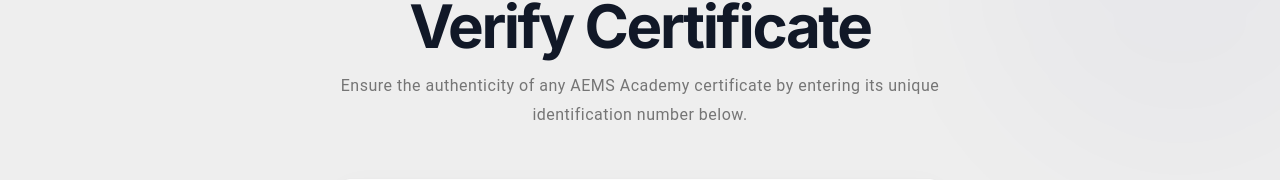
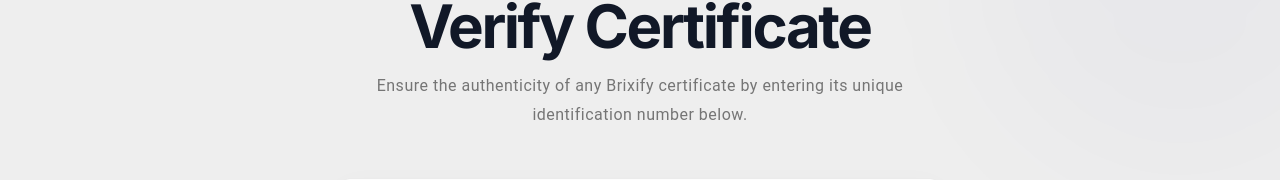
Before and after one commit to rishumohammed/aems, a Nuxt app in the folder frontend/: page /verify in a window 1280 px wide. Shown: the part 198-378 px from the top of the page. Built offline with nearby package versions, Linux system fonts and the light colour scheme; no server answers.

Commit message:
fix: update copy from AEMS to Brixify in verify page

```diff
--- a/frontend/pages/verify.vue
+++ b/frontend/pages/verify.vue
@@ -10,7 +10,7 @@
           <v-chip size="small" color="primary" variant="flat" class="mb-4 font-weight-bold text-uppercase tracking-widest">Official Credentials</v-chip>
           <h1 class="text-h2 font-weight-black mb-4 tracking-tight" style="color: var(--g7);">Verify Certificate</h1>
           <p class="text-body-1 text-grey-darken-1 mx-auto" style="max-width: 600px; line-height: 1.8;">
-            Ensure the authenticity of any AEMS Academy certificate by entering its unique identification number below.
+            Ensure the authenticity of any Brixify certificate by entering its unique identification number below.
           </p>
         </div>
 
@@ -23,7 +23,7 @@
               hide-details
               rounded="lg"
               class="flex-grow-1"
-              placeholder="e.g. AEMS-2026-XXXX"
+              placeholder="e.g. BRX-2026-XXXX"
             ></v-text-field>
             <v-btn
               color="primary"
@@ -142,7 +142,7 @@
 
 useSeoMeta({
   title: 'Verify Certificate',
-  description: 'Public verification portal for AEMS Academy certificates and credentials.'
+  description: 'Public verification portal for Brixify certificates and credentials.'
 });
 </script>
 
```
